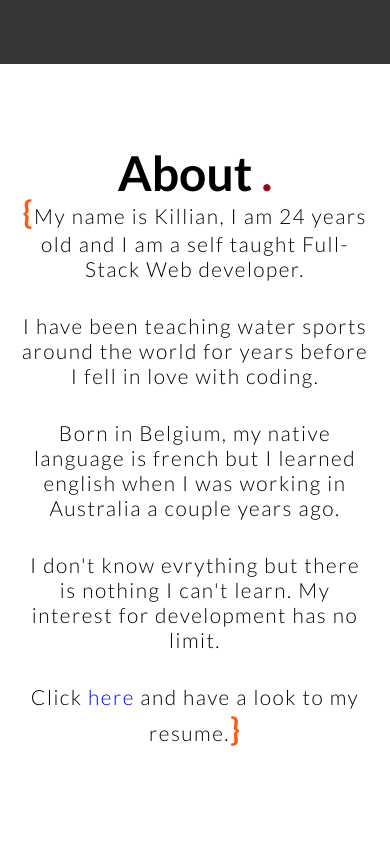
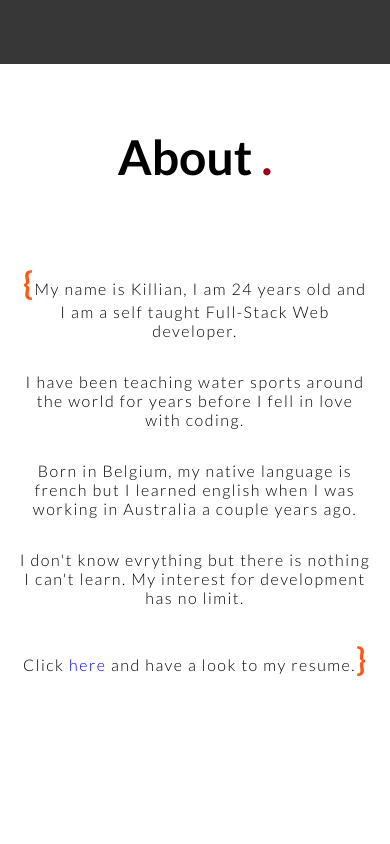
Before and after one commit to KillianFrappartDev/Portfolio, a plain HTML site: page index.html in a window 390 px wide. Shown: the part 780-1624 px from the top of the page. Drawn offline with Linux system fonts and the light colour scheme.

Commit message:
fixing responsive issues

```diff
--- a/style.css
+++ b/style.css
@@ -176,11 +176,9 @@ html {
 }
 
 .about__title {
-  position: absolute;
-  top: 5rem;
-  left: 50%;
-  transform: translateX(-50%);
   font-size: 3rem;
+  text-align: center;
+  margin: 4rem auto;
 }
 
 .about__box {
@@ -233,6 +231,12 @@ html {
   .about__box {
     top: 50%;
     width: 90%;
+  }
+}
+
+@media screen and (max-width: 500px) {
+  .about__text {
+    font-size: 1rem;
   }
 }
 
```
